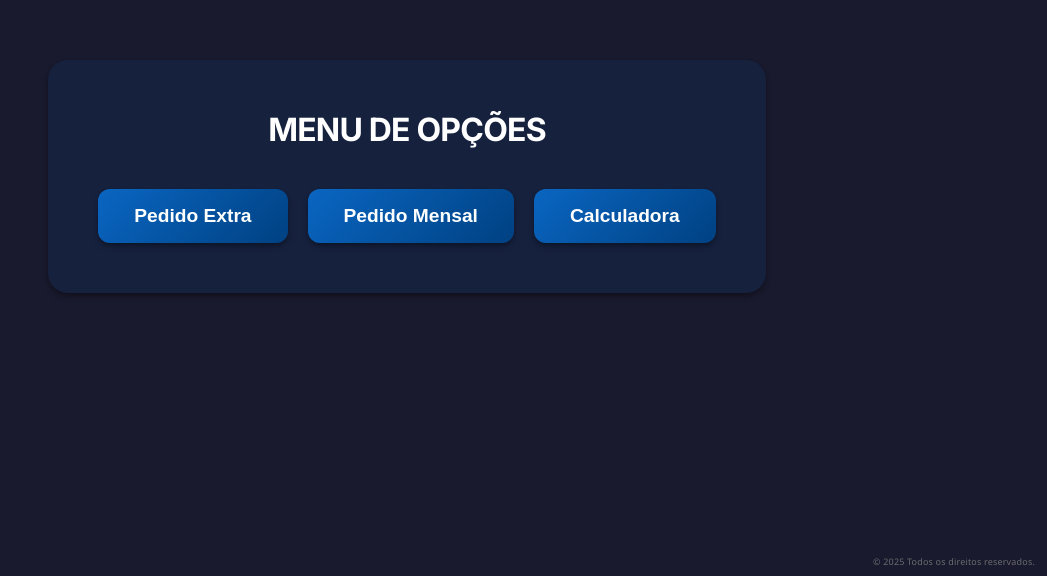
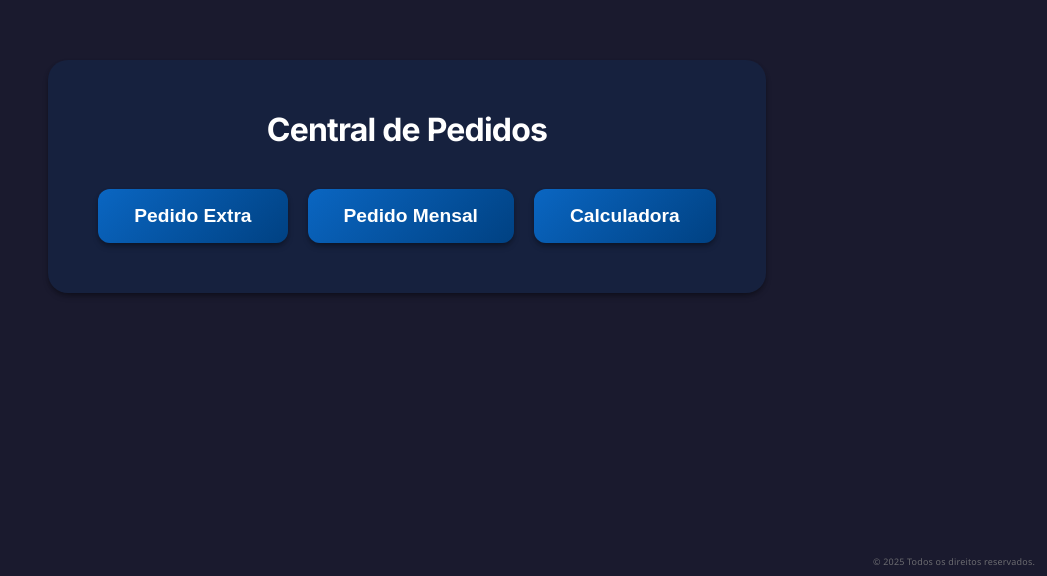
Before and after one commit to almoxarifadobotucatu/Central-de-Pedidos, a plain HTML site: page index.html in a window 1280 px wide. Shown: the part 224-800 px from the top of the page, without its empty margins (233-1280 px from the left). Drawn offline with Linux system fonts and the light colour scheme.

Commit message:
Update index.html

```diff
--- a/index.html
+++ b/index.html
@@ -3,7 +3,7 @@
 <head>
   <meta charset="UTF-8">
   <meta name="viewport" content="width=device-width, initial-scale=1.0">
-  <title>Menu de Opções</title>
+  <title>Central de Pedidos</title>
   <link href="https://fonts.googleapis.com/css2?family=Inter:wght@300;400;500;600;700&display=swap" rel="stylesheet">
   <style>
     :root {
@@ -118,7 +118,7 @@
 </head>
 <body oncontextmenu="return false;">
   <div class="container">
-    <h2>MENU DE OPÇÕES</h2>
+    <h2>Central de Pedidos</h2>
     <div class="buttons">
       <button type="button" onclick="window.location.href='https://almoxarifadobotucatu.github.io/pedidoextra/'">Pedido Extra</button>
       <button type="button" onclick="window.location.href='https://almoxarifadobotucatu.github.io/pedidomensal/'">Pedido Mensal</button>
```
